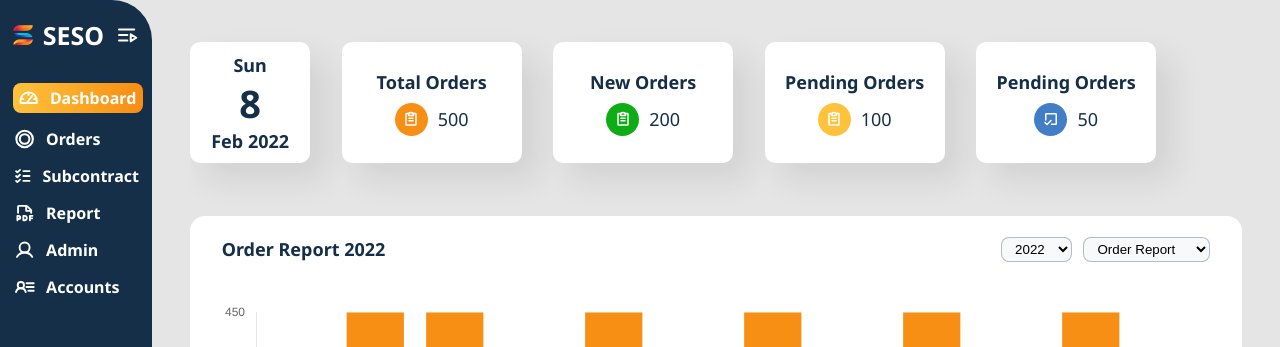
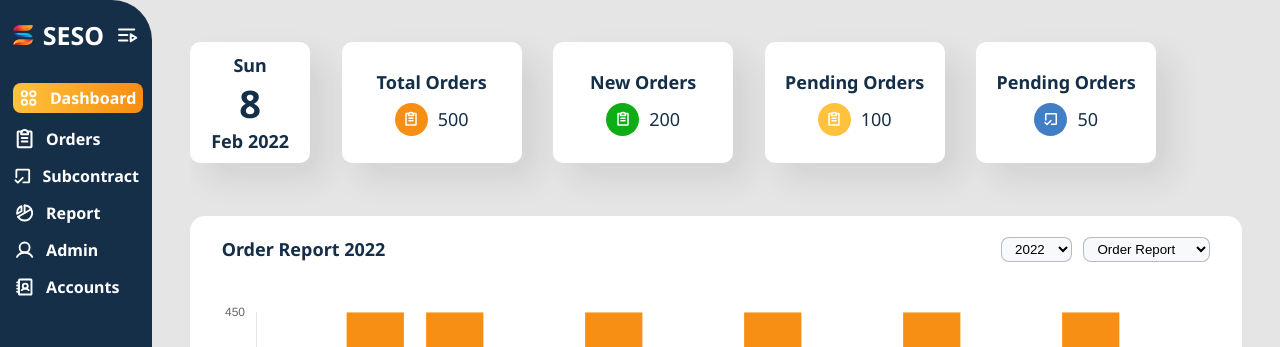
Before and after one commit to manu293/seso, a React (Create React App) app: page /dashboard in a window 1280 px wide. Shown: the top 347 px of the page. Built offline with nearby package versions, Linux system fonts and the light colour scheme.

Commit message:
Added new icons

```diff
--- a/src/components/navbar.js
+++ b/src/components/navbar.js
@@ -4,12 +4,12 @@ import { useLocation } from 'react-router-dom';
 import {
     Queue,
     SignOut,
-    Gauge,
-    Record,
-    UserList,
     User,
-    FilePdf,
-    ListChecks
+    ClipboardText,
+    CheckSquareOffset,
+    ChartPieSlice,
+    AddressBook,
+    CirclesFour
 } from "phosphor-react";
 
 // local imports
@@ -78,22 +78,22 @@ const Navbar = () => {
             <div className="navContainer">
 
                 <div className={(activePath === "dashboard") ? "navItemActiveContainer" : "navItemContainer"}>
-                    <Gauge size={20} weight="bold" color="#fff" className="navbarThirdPartIcon" />
+                    <CirclesFour size={20} weight="bold" color="#fff" className="navbarThirdPartIcon" />
                     <p className="navItemText">Dashboard</p>
                 </div>
 
                 <div className={(activePath === "orders") ? "navItemActiveContainer navItemMargin" : "navItemContainer navItemMargin"}>
-                    <Record size={22} weight="bold" color="#fff" className="navbarThirdPartIcon" />
+                    <ClipboardText size={22} weight="bold" color="#fff" className="navbarThirdPartIcon" />
                     <p className="navItemText">Orders</p>
                 </div>
 
                 <div className={(activePath === "subcontract") ? "navItemActiveContainer navItemMargin" : "navItemContainer navItemMargin"}>
-                    <ListChecks size={20} weight="bold" color="#fff" className="navbarThirdPartIcon" />
+                    <CheckSquareOffset size={20} weight="bold" color="#fff" className="navbarThirdPartIcon" />
                     <p className="navItemText">Subcontract</p>
                 </div>
 
                 <div className={(activePath === "report") ? "navItemActiveContainer navItemMargin" : "navItemContainer navItemMargin"}>
-                    <FilePdf size={20} weight="bold" color="#fff" className="navbarThirdPartIcon" />
+                    <ChartPieSlice size={20} weight="bold" color="#fff" className="navbarThirdPartIcon" />
                     <p className="navItemText">Report</p>
                 </div>
 
@@ -141,7 +141,7 @@ const Navbar = () => {
                 }
 
                 <div className={(activePath === "accounts") ? "navItemActiveContainer navItemMargin" : "navItemContainer navItemMargin"}>
-                    <UserList size={20} weight="bold" color="#fff" className="navbarThirdPartIcon" />
+                    <AddressBook size={20} weight="bold" color="#fff" className="navbarThirdPartIcon" />
                     <p className="navItemText">Accounts</p>
                 </div>
 
```
